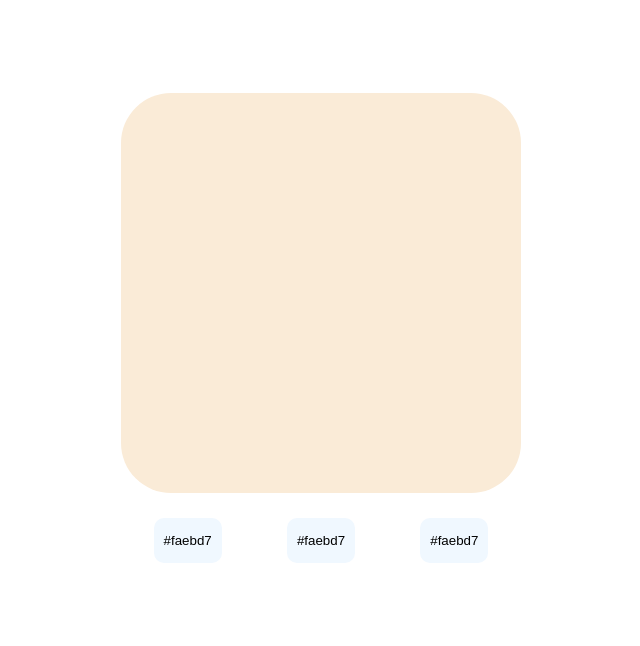
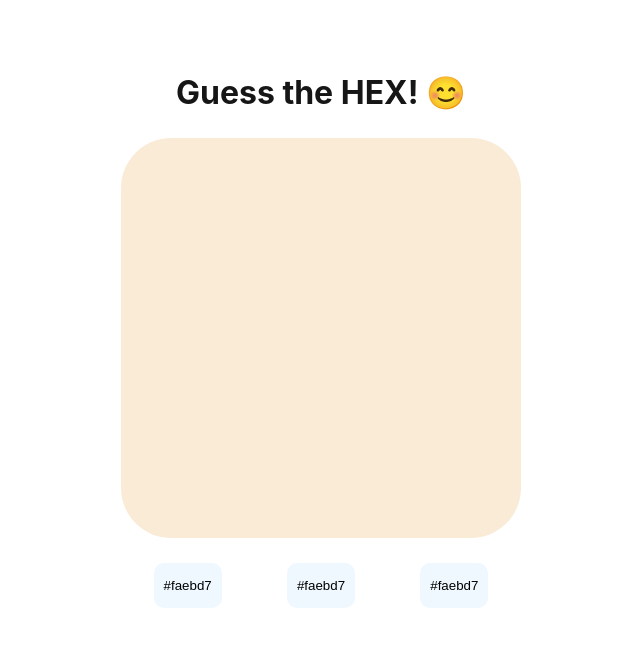
Before and after one commit to hansderly/guess-the-hex, a React (Vite) app: page / in a window 1280 px wide. Shown: the top 646 px of the page, without its empty margins (319-959 px from the left). Built offline with nearby package versions, Linux system fonts and the light colour scheme.

Commit message:
add header component

```diff
--- a/src/App.tsx
+++ b/src/App.tsx
@@ -1,10 +1,11 @@
-import { Answer, Card } from './components';
+import { Answer, Card, Head } from './components';
 import styles from './App.module.css';
 
 function App() {
 	return (
 		<div className={styles.container}>
 			<div>
+				<Head />
 				<Card />
 				<div className={styles.answerList}>
 					<Answer />
--- /dev/null
+++ b/src/components/Head/Head.module.css
@@ -0,0 +1,4 @@
+.header {
+	text-align: center;
+	color: #161616;
+}
--- /dev/null
+++ b/src/components/Head/Head.tsx
@@ -0,0 +1,9 @@
+import React from 'react';
+
+import styles from './Head.module.css';
+
+const Head = () => {
+	return <h1 className={styles.header}>Guess the HEX! 😊</h1>;
+};
+
+export default Head;
--- a/src/components/index.ts
+++ b/src/components/index.ts
@@ -1,4 +1,5 @@
 import Card from './Card/Card';
 import Answer from './Answer/Answer';
+import Head from './Head/Head';
 
-export { Card, Answer };
+export { Card, Answer, Head };
```
